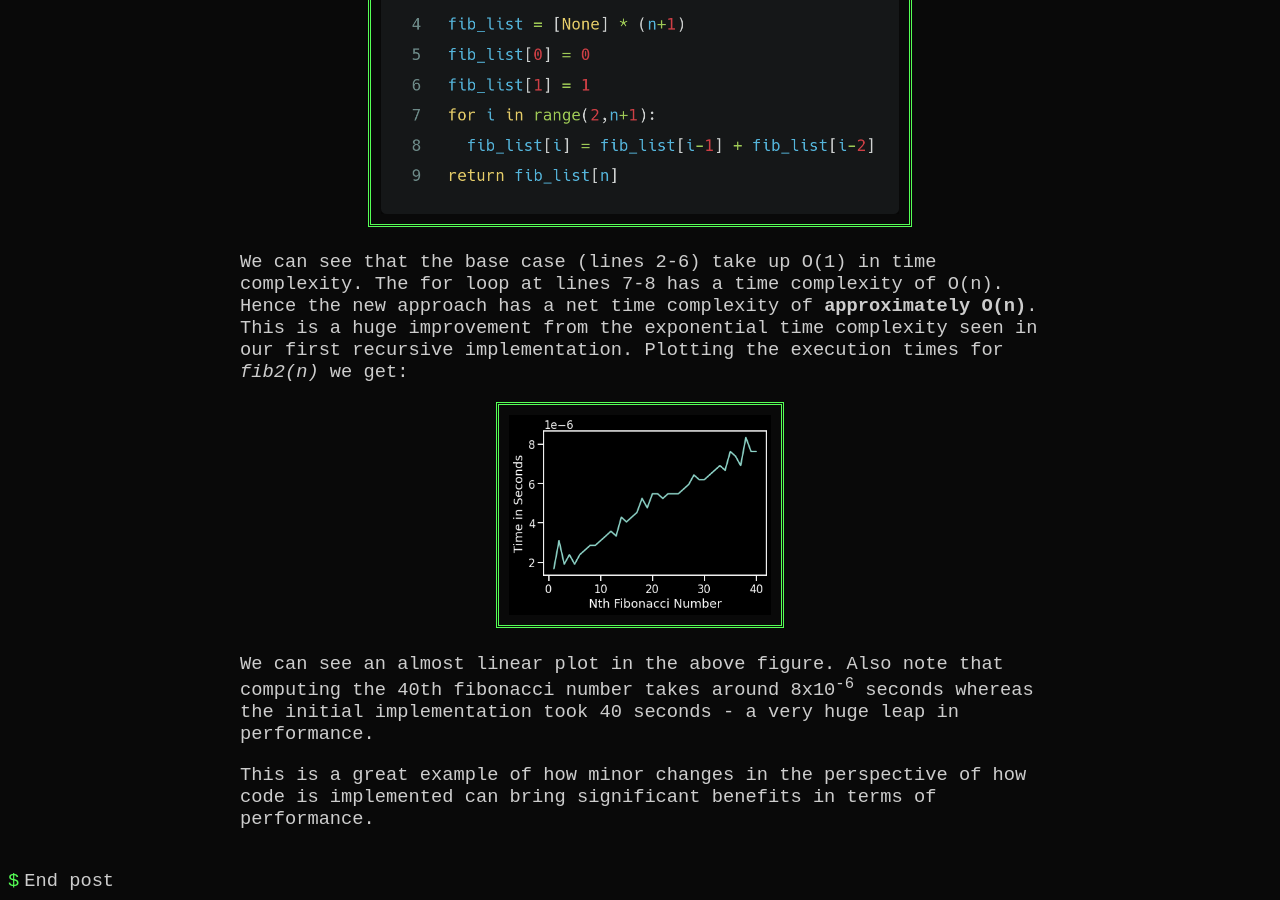
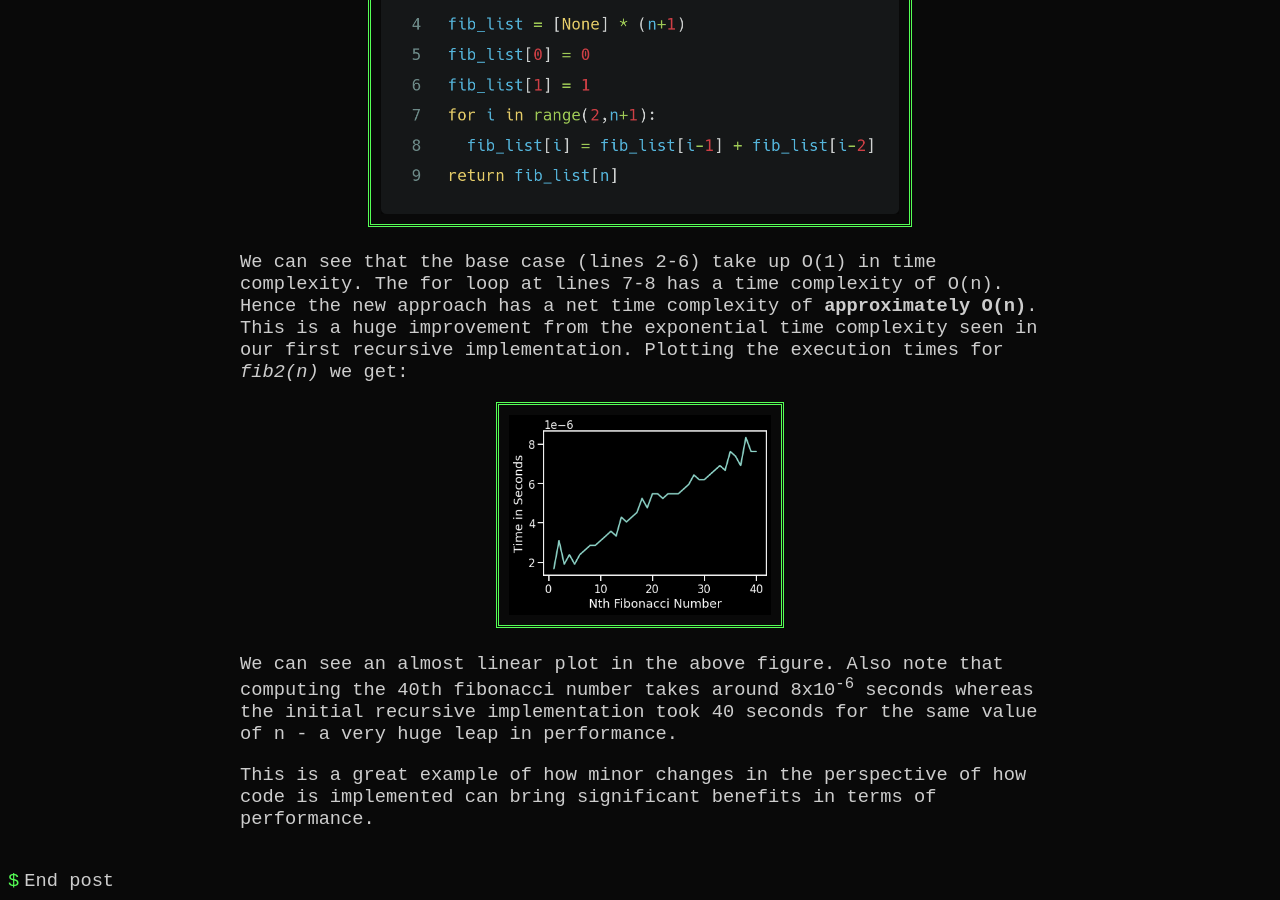
Before and after one commit to Acedev003/Blog, a Jekyll site: the page built from _posts/2023-02-18-Redesigning-Fibonacci.md, in a window 1280 px wide and 900 px high, scrolled down 2714 px. Built offline with Jekyll 4.4.1, drawn with Linux system fonts in a browser that asks for light colours.

Commit message:
Text corrections

```diff
--- a/_posts/2023-02-18-Redesigning-Fibonacci.md
+++ b/_posts/2023-02-18-Redesigning-Fibonacci.md
@@ -69,7 +69,7 @@ We can see that the base case (lines 2-6) take up O(1) in time complexity. The f
 <img src="{{ "assets/images/2023-02-18-Redesigning-Fibonacci/fib2plot.png" | relative_url }}">
 </div>
 
-We can see an almost linear plot in the above figure. Also note that computing the 40th fibonacci number takes around 8x10<sup>-6</sup> seconds whereas the initial implementation took 40 seconds - a very huge leap in performance.
+We can see an almost linear plot in the above figure. Also note that computing the 40th fibonacci number takes around 8x10<sup>-6</sup> seconds whereas the initial recursive implementation took 40 seconds for the same value of n - a very huge leap in performance.
 
 
 This is a great example of how minor changes in the perspective of how code is implemented can bring significant benefits in terms of performance.
```
